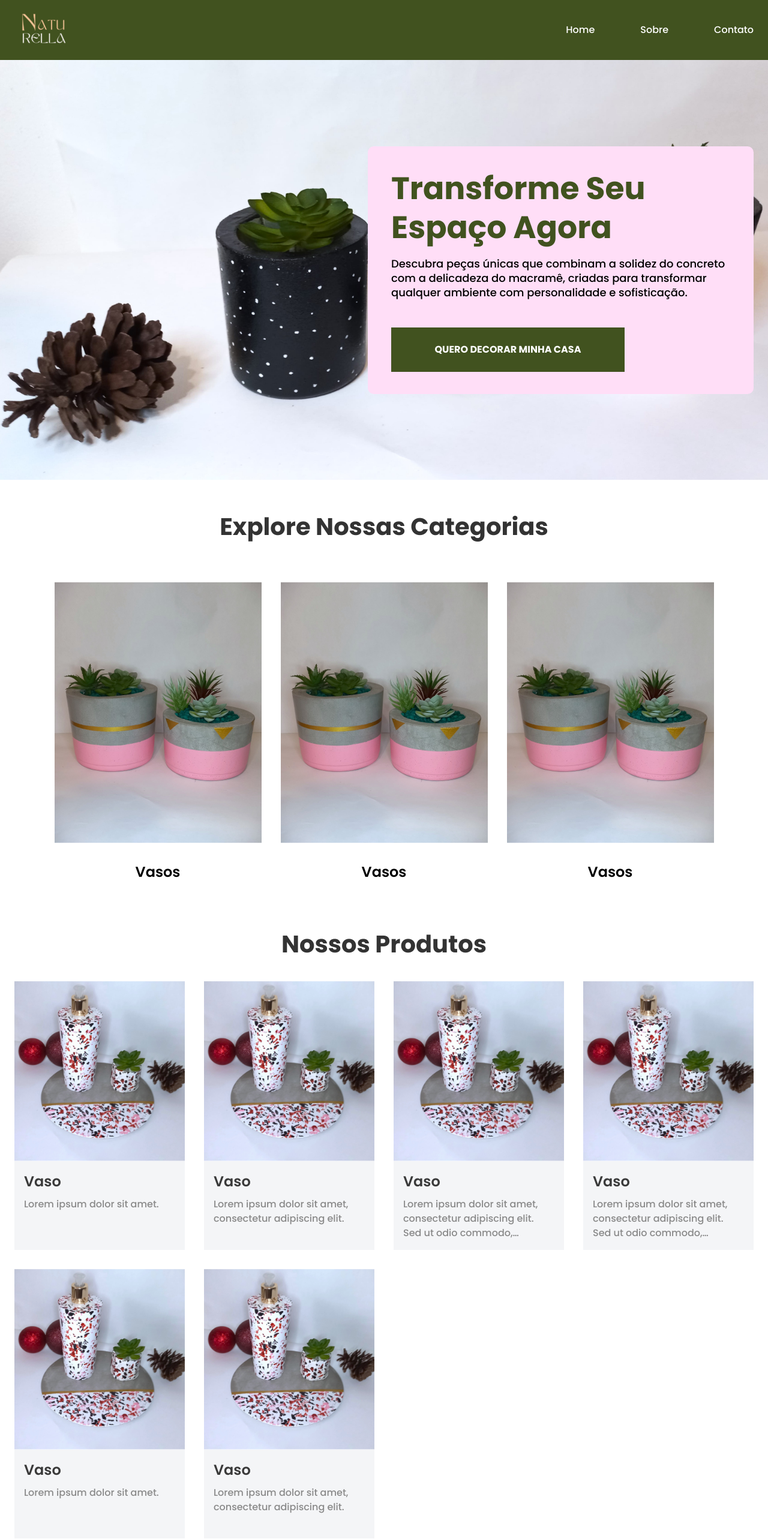
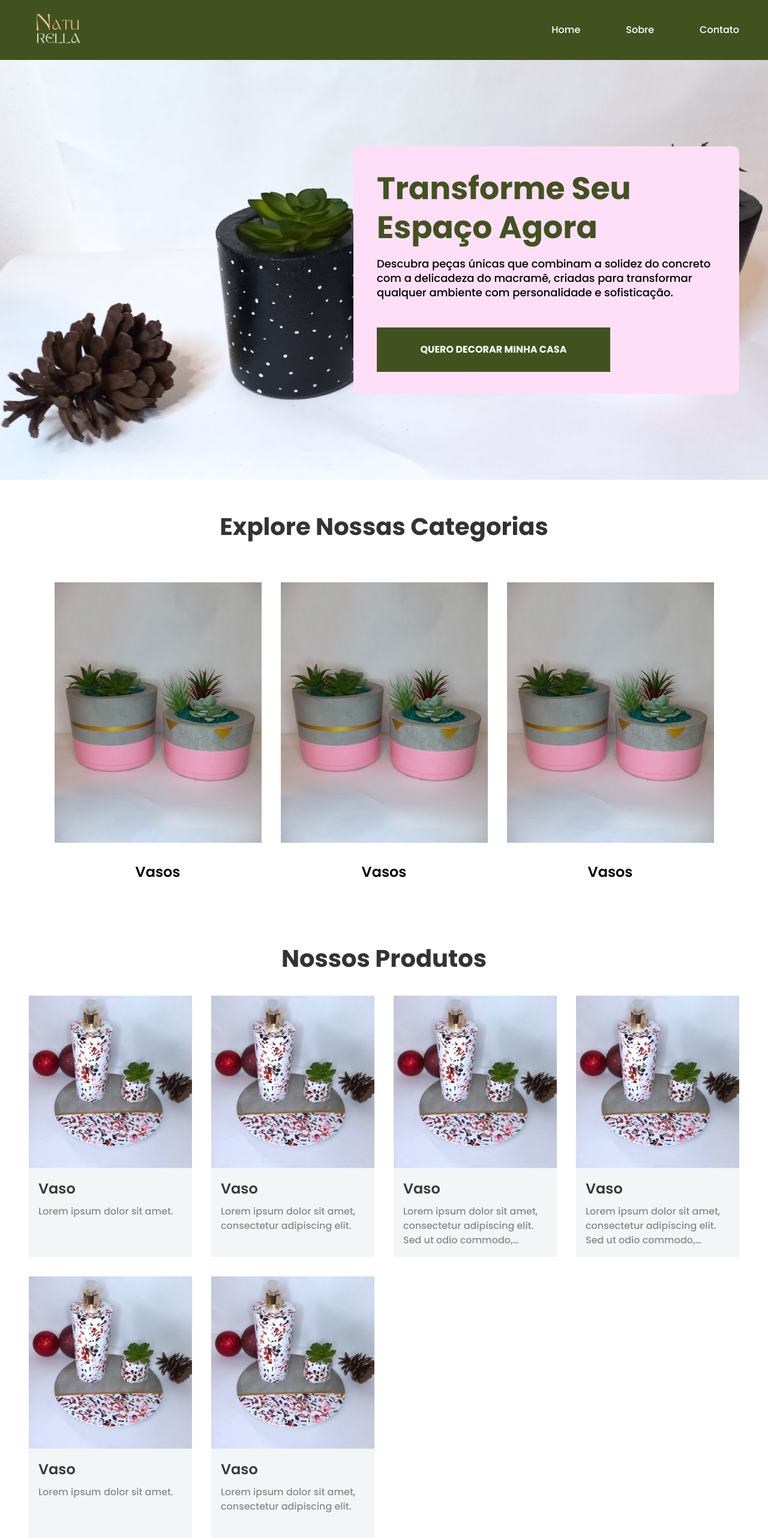
Before and after one commit to zehguilherme/naturella, a Next.js app: page / in a window 1280 px wide. Shown: the top 2566 px of the page at 60% size. Built offline with nearby package versions, Linux system fonts and the light colour scheme.

Commit message:
Change padding from all sections from home page, header component and footer component

```diff
--- a/src/app/components/Footer.tsx
+++ b/src/app/components/Footer.tsx
@@ -2,8 +2,8 @@ import Link from "next/link";
 
 export function Footer() {
 	return (
-		<footer className="bg-green">
-			<div className="mx-auto flex max-w-[1440px] flex-col gap-7 p-6 lg:gap-12 lg:p-12">
+		<footer className="bg-green p-6 lg:p-12">
+			<div className="mx-auto flex max-w-[1440px] flex-col gap-7 lg:gap-12">
 				<div className="flex flex-col items-start justify-center gap-[30px] lg:flex-row lg:items-end lg:justify-start lg:gap-36">
 					<div className="flex w-full items-center justify-between lg:w-auto lg:flex-col lg:items-start lg:gap-[50px]">
 						<h2 className="font-bold text-lg text-white lg:text-xl">
--- a/src/app/components/Header.tsx
+++ b/src/app/components/Header.tsx
@@ -13,8 +13,8 @@ export function Header() {
 	}
 
 	return (
-		<header className="bg-green">
-			<div className="mx-auto max-w-[1440px] px-6 sm:flex sm:items-center sm:justify-between">
+		<header className="bg-green px-6 sm:px-12">
+			<div className="mx-auto max-w-[1440px] sm:flex sm:items-center sm:justify-between">
 				<div className="flex items-center justify-between">
 					<Link href="/">
 						<Logo />
--- a/src/app/page.tsx
+++ b/src/app/page.tsx
@@ -20,7 +20,7 @@ export default function Home() {
 			<Header />
 
 			<main>
-				<section className="flex h-[calc(100vh-100px)] items-center justify-center bg-[url('./img/banner.jpg')] bg-cover p-6">
+				<section className="flex h-[calc(100vh-100px)] items-center justify-center bg-[url('./img/banner.jpg')] bg-cover p-6 sm:p-12">
 					<div className="w-full max-w-[1440px] sm:flex sm:justify-end">
 						<div className="flex flex-col gap-6 rounded-[10px] bg-pink px-[39px] py-[37px] sm:max-w-[643px] sm:gap-[46px]">
 							<div className="flex flex-col gap-[17px]">
@@ -45,7 +45,7 @@ export default function Home() {
 					</div>
 				</section>
 
-				<section className="mx-auto flex max-w-[1440px] flex-col items-center justify-center gap-8 p-6 sm:gap-[62px] sm:px-[54px] sm:py-12">
+				<section className="mx-auto flex max-w-[1440px] flex-col items-center justify-center gap-8 p-6 sm:gap-[62px] sm:p-12">
 					<h2 className="text-center font-bold text-2xl text-gray-gray2 capitalize sm:text-4xl">
 						Explore nossas categorias
 					</h2>
@@ -71,7 +71,7 @@ export default function Home() {
 					</div>
 				</section>
 
-				<section className="mx-auto flex max-w-[1440px] flex-col items-center justify-center gap-8 p-6">
+				<section className="mx-auto flex max-w-[1440px] flex-col items-center justify-center gap-8 p-6 sm:p-12">
 					<h2 className="text-center font-bold text-2xl text-gray-gray2 capitalize sm:text-4xl">
 						Nossos produtos
 					</h2>
```
